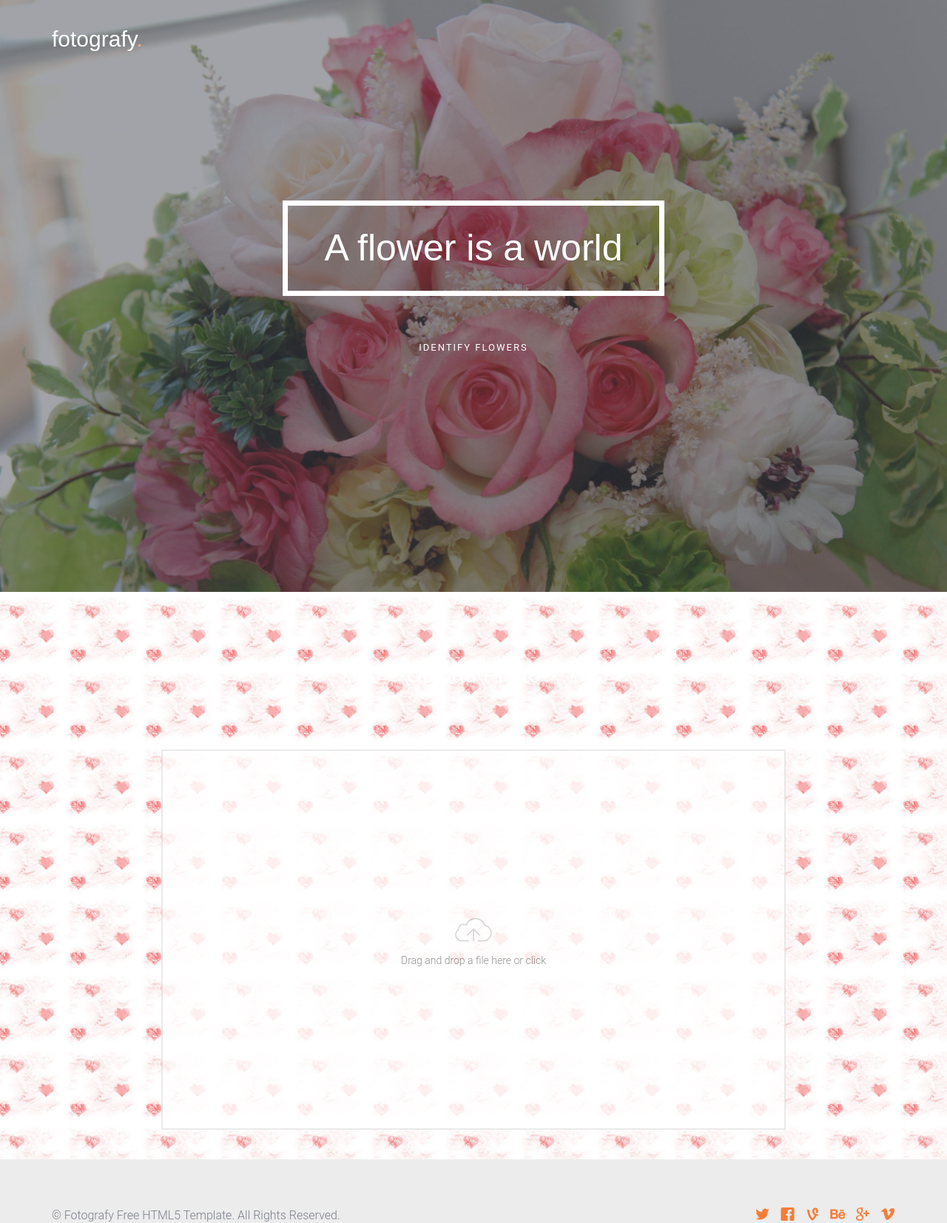
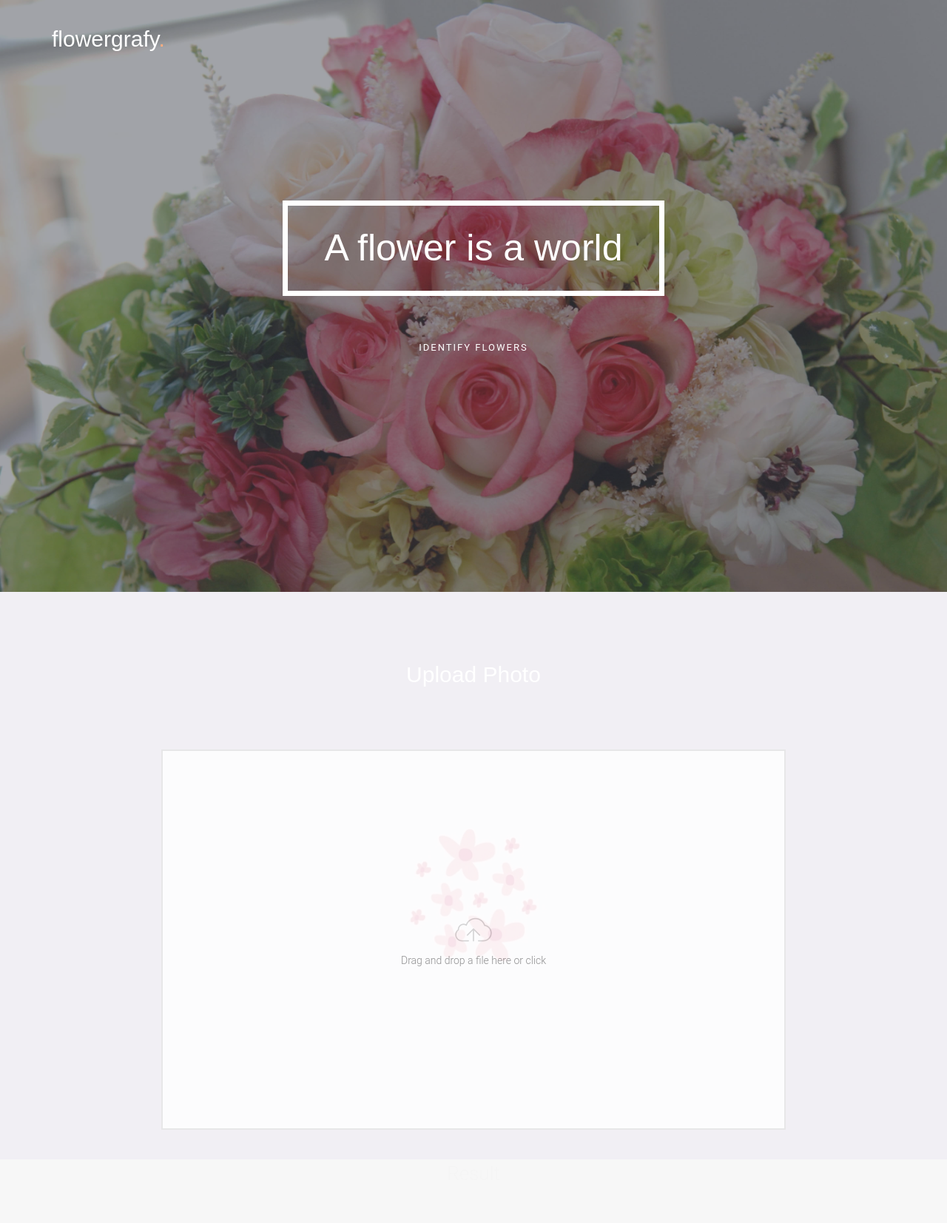
Before and after one commit to lovolLiu/Indentify_Flowers, a Flask app: page / in a window 1280 px wide. Shown: the top 1653 px of the page at 74% size. Run offline with Flask 2, Linux system fonts and the light colour scheme; parts of the project's set-up code (start-up, migrations or seed data) failed here and were passed over; some libraries are stand-ins or nearby versions; some web fonts are replaced.

Commit message:
Change front end

```diff
--- a/app/static/css/style.css
+++ b/app/static/css/style.css
@@ -11,10 +11,10 @@ html {
 
 body {
   font-family: "Roboto", sans-serif;
-  font-size: 18px;
+  font-size: 24px;
   font-weight: 300;
   line-height: 1.5;
-  color: #7a7e89;
+  color: #f5f5f5;;
   background: #f7f7f7;
 }
 body.fh5co-overflow {
@@ -610,7 +610,7 @@ p {
   }
 }
 #fh5co-testimony .flexslider .slides li blockquote p {
-  font-size: 40px;
+  font-size: 20px;
   line-height: 1.5;
   font-family: "Roboto Slab", sans-serif;
   color: white !important;
--- a/app/static/sass/style.scss
+++ b/app/static/sass/style.scss
@@ -103,10 +103,10 @@ html {
 }
 body {
 	font-family: $font-secondary;
-	font-size: 18px;
+	font-size: 20px;
 	font-weight: 300;
 	line-height: 1.5;
-	color: #7a7e89;
+	color: #f5f5f5;
 	background: #f7f7f7;
 	&.fh5co-overflow {
 		overflow-x: auto;
@@ -657,7 +657,7 @@ p {
 		background: transparent!important;
 		.slides {
 			li {
-				font-size: 40px;
+				font-size: 25px;
 				line-height: 1.5;
 				blockquote {
 					padding-left: 0;
@@ -666,7 +666,7 @@ p {
 						padding: 0 20px;
 					}
 					p {
-						font-size: 40px;
+						font-size: 20px;
 						line-height: 1.5;
 						font-family: $font-primary;
 						color: rgba(255,255,255,1)!important;
--- a/app/templates/index.html
+++ b/app/templates/index.html
@@ -56,7 +56,7 @@
 			<!-- Mobile Toggle Menu Button -->
 			<a href="#" class="js-fh5co-nav-toggle fh5co-nav-toggle"><i></i></a>
 			<div id="fh5co-logo">
-				<a href="index.html">fotografy<span>.</span></a>
+				<a href="index.html">flowergrafy<span>.</span></a>
 			</div>
 		</div>
 	</div>
@@ -102,7 +102,7 @@
                 </div>
             </div>
         </div>
-		<div id="resultArea" style="display:none" data-section="portfolio">
+		<div id="resultArea" style="" data-section="portfolio">
 			<div class="container">
 				<div class="row r-pb">
 					<div class="col-md-8 col-md-offset-2 text-center section-heading">
@@ -110,7 +110,7 @@
 					</div>
 				</div>
 				<div align="center">
-					<img src="static/images/pic_1.jpg"/>
+					<img src="static/images/flowers/百合.jpg"/>
 				</div>
 				<div class="row r-pb">
 					<div class="col-md-8 col-md-offset-2 text-center section-heading">
@@ -120,7 +120,7 @@
 				<div class="row">
 					<div class="col-md-4 col-sm-4 col-xs-6 col-xxs-12 animate-box fadeInUp animated">
 						<div class="img-grid">
-							<img src="static/images/pic_1.jpg" alt="Free HTML5 template by FREEHTML5.co" class="img-responsive">
+							<img src="static/images/flowers/百合.jpg" alt="Free HTML5 template by FREEHTML5.co" class="img-responsive">
 							<a href="portfolio-single.html" class="transition">
 								<div>
 									<span class="fh5co-meta">15 images</span>
@@ -131,7 +131,7 @@
 					</div>
 					<div class="col-md-4 col-sm-4 col-xs-6 col-xxs-12 animate-box fadeInUp animated">
 						<div class="img-grid">
-							<img src="static/images/pic_2.jpg" alt="Free HTML5 template by FREEHTML5.co" class="img-responsive">
+							<img src="static/images/flowers/牡丹.jpg" alt="Free HTML5 template by FREEHTML5.co" class="img-responsive">
 							<a href="portfolio-single.html" class="transition">
 								<div>
 									<span class="fh5co-meta">15 images</span>
@@ -142,7 +142,7 @@
 					</div>
 					<div class="col-md-4 col-sm-4 col-xs-6 col-xxs-12 animate-box fadeInUp animated">
 						<div class="img-grid">
-							<img src="static/images/pic_3.jpg" alt="Free HTML5 template by FREEHTML5.co" class="img-responsive">
+							<img src="static/images/flowers/玫瑰.jpg" alt="Free HTML5 template by FREEHTML5.co" class="img-responsive">
 							<a href="portfolio-single.html" class="transition">
 								<div>
 									<span class="fh5co-meta">15 images</span>
@@ -151,8 +151,74 @@
 							</a>
 						</div>
 					</div>
+					<div class="col-md-4 col-sm-4 col-xs-6 col-xxs-12 animate-box fadeInUp animated">
+						<div class="img-grid">
+							<img src="static/images/flowers/梅花.jpg" alt="Free HTML5 template by FREEHTML5.co" class="img-responsive">
+							<a href="portfolio-single.html" class="transition">
+								<div>
+									<span class="fh5co-meta">15 images</span>
+									<h2 class="fh5co-title">Rob &amp; Jean Wedding</h2>
+								</div>
+							</a>
+						</div>
+					</div>
+					<div class="col-md-4 col-sm-4 col-xs-6 col-xxs-12 animate-box fadeInUp animated">
+						<div class="img-grid">
+							<img src="static/images/flowers/向日葵.jpg" alt="Free HTML5 template by FREEHTML5.co" class="img-responsive">
+							<a href="portfolio-single.html" class="transition">
+								<div>
+									<span class="fh5co-meta">15 images</span>
+									<h2 class="fh5co-title">Rob &amp; Jean Wedding</h2>
+								</div>
+							</a>
+						</div>
+					</div>
+					<div class="col-md-4 col-sm-4 col-xs-6 col-xxs-12 animate-box fadeInUp animated">
+						<div class="img-grid">
+							<img src="static/images/flowers/水仙.jpg" alt="Free HTML5 template by FREEHTML5.co" class="img-responsive">
+							<a href="portfolio-single.html" class="transition">
+								<div>
+									<span class="fh5co-meta">15 images</span>
+									<h2 class="fh5co-title">Rob &amp; Jean Wedding</h2>
+								</div>
+							</a>
+						</div>
+					</div>
+				<div class="row r-pb">
+					<div class="col-md-8 col-md-offset-2 text-center section-heading">
+						<p class="fh5co-lead animate-box fadeInUp animated">                                          </p>
+					</div>
+				</div>
+				</div>
+			</div>
+		</div>
+
+		<div id="fh5co-testimony" style="background-image: url(static/images/slide_3.jpg);" data-stellar-background-ratio="0.5">
+			<div class="fh5co-overlay"></div>
+			<div class="container">
+				<div class="row">
+					<div class="flexslider animate-box">
+							<ul class="slides">
+								<li>
+									<blockquote>
+										<div class="text" style=" text-align:center;">花的简介</div>
+										<p>百合，学名（Lilium brownii var. viridulum Baker）又名强蜀、番韭、山丹、倒仙、重迈、中庭、摩罗、重箱、中逢花、百合蒜、大师傅蒜、蒜脑薯、夜合花等，是百合科百合属（学名：Lilium）多年生草本球根植物，原产于中国，主要分布在亚洲东部、欧洲、北美洲等北半球温带地区，全球已发现有至少120个品种，其中55种产于中国。近年更有不少经过人工杂交而产生的新品种，如亚洲百合、香水百合、火百合等。鳞茎含丰富淀粉，可食，亦作药用。 <cite>&mdash; Frank Chimero</cite></>
+									</blockquote>
+								</li>
+								<li>
+									<blockquote>
+										<p>&ldquo;Design must be functional and functionality must be translated into visual aesthetics, without any reliance on gimmicks that have to be explained.&rdquo; <cite>&mdash; Ferdinand A. Porsche</cite></p>
+									</blockquote>
+								</li>
+								<li>
+									<blockquote>
+										<p>&ldquo;Creativity is just connecting things. When you ask creative people how they did something, they feel a little guilty because they didn’t really do it, they just saw something. It seemed obvious to them after a while.&rdquo; <cite>&mdash; Steve Jobs</cite></p>
+									</blockquote>
+								</li>
 
 
+							</ul>
+						</div>
 
 				</div>
 			</div>
@@ -194,6 +260,7 @@
 			</div>
             </div>
 		</div><!-- END fh5co-page -->
+
 
 
 	<!-- jQuery -->
```
Also changed, not shown: app/static/images/upload_bkg.jpg.
